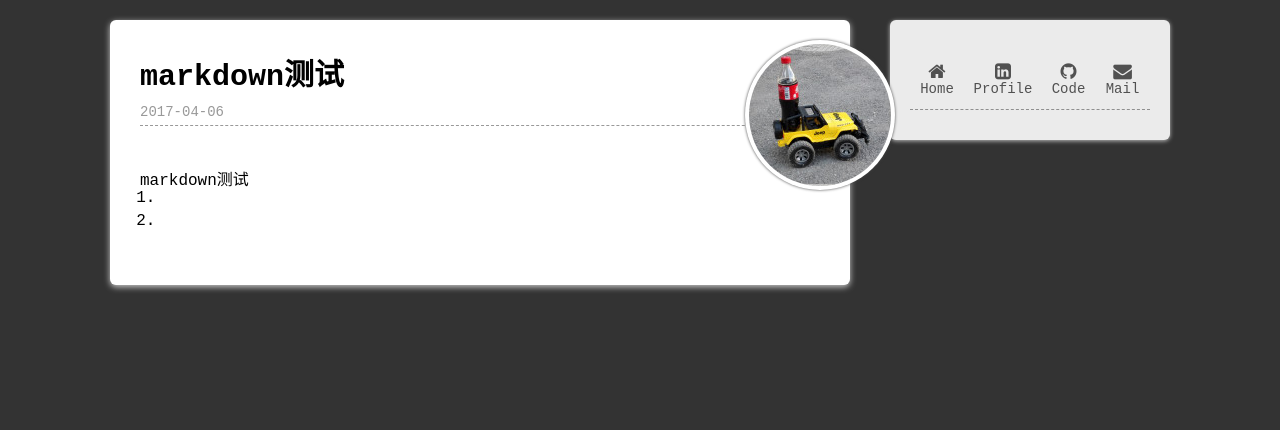
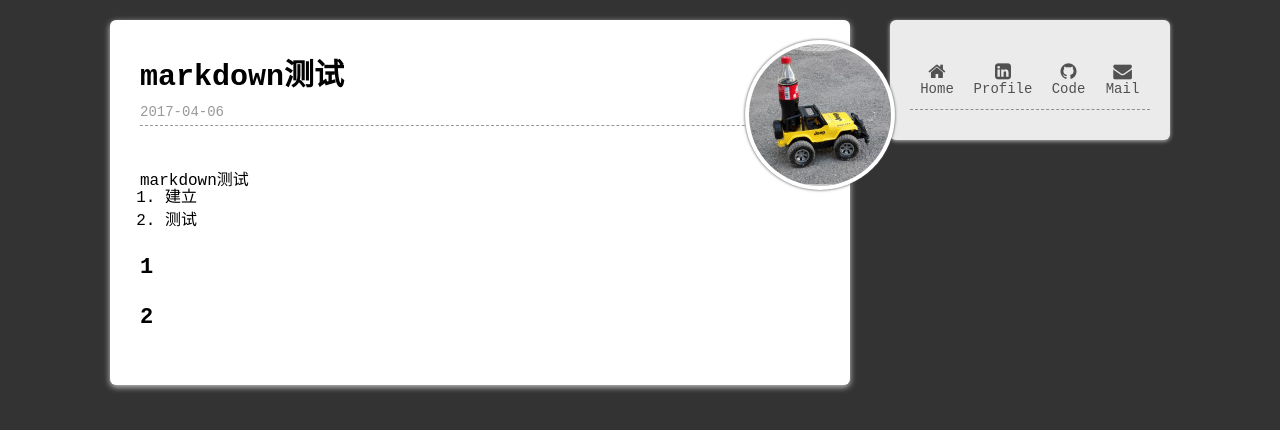
Before and after one commit to PJade/PJade.github.io, a Jekyll site: the page built from _posts/books/2017-04-06-测试.md, in a window 1280 px wide. Shown: the top 430 px of the page. Built offline with Jekyll 4.4.1, drawn with Linux system fonts in a browser that asks for light colours.

Commit message:
markdown

```diff
--- a/_posts/books/2017-04-06-测试.md
+++ b/_posts/books/2017-04-06-测试.md
@@ -6,5 +6,10 @@ description: 【文章的描述】
 ---
 
 # markdown测试
-1.
-2.
+
+1. 建立
+2. 测试
+
+## 1
+
+## 2
```
